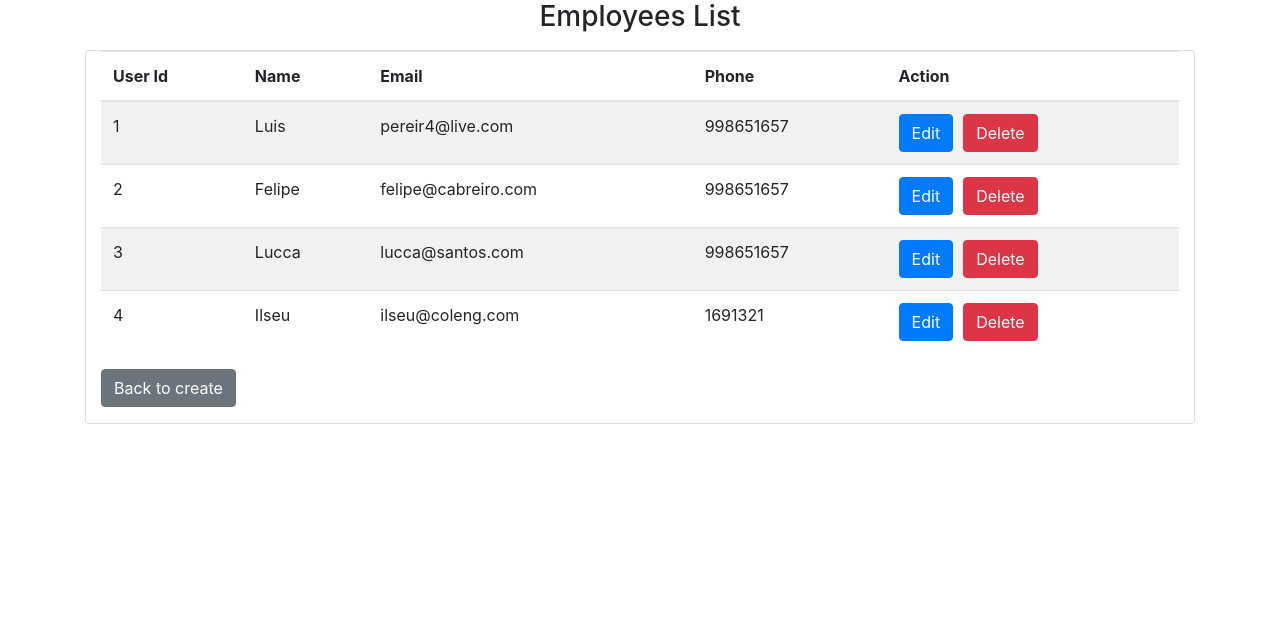
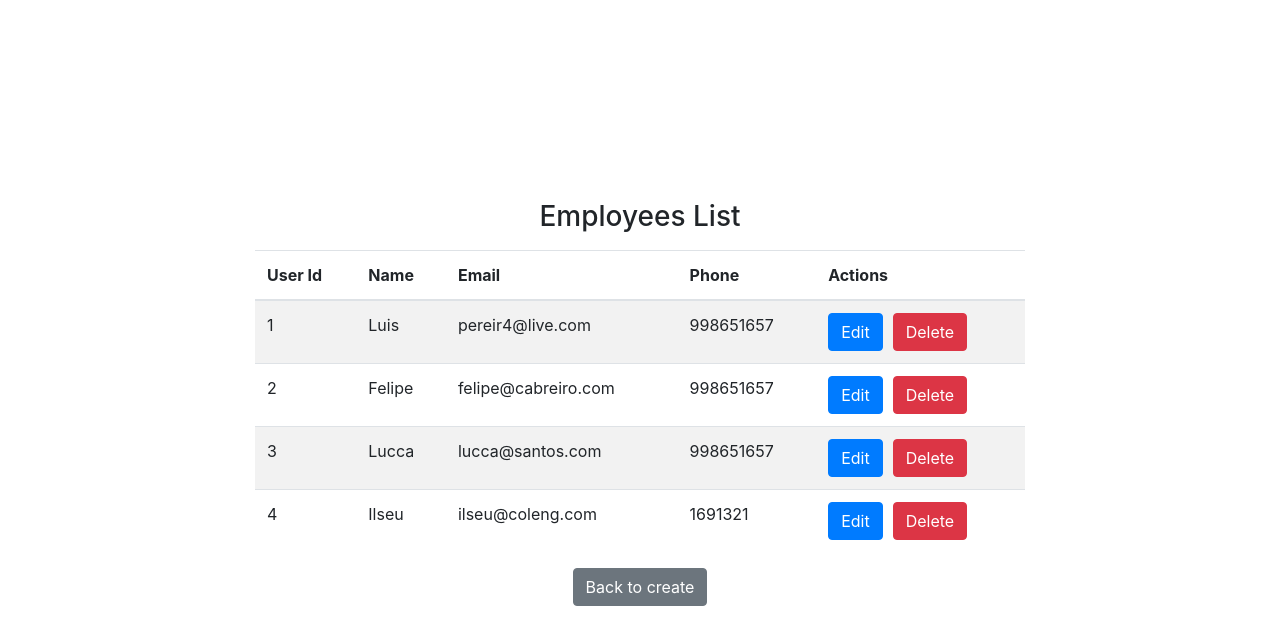
Before and after one commit to Dell-Projects/angular_http_client, an Angular app: page /employees-list in a window 1280 px wide. Shown: the top 644 px of the page. Built offline with nearby package versions, Linux system fonts and the light colour scheme; data requests are answered from the project's data file.

Commit message:
Layout finished

```diff
--- a/src/app/employees-list/employees-list.component.html
+++ b/src/app/employees-list/employees-list.component.html
@@ -6,10 +6,9 @@
     </div>
 
     <div *ngIf="Employee.length !== 0">
-        <h3 class="mb-3 text-center">Employees List</h3>
 
-        <div class="card">
-
+        <div class="list-container">
+            <h3 class="mb-3 text-center">Employees List</h3>
             <div class="col-md-12">
                 <table class="table table-striped">
                     <thead>
@@ -18,7 +17,7 @@
                             <th scope="col">Name</th>
                             <th scope="col">Email</th>
                             <th scope="col">Phone</th>
-                            <th scope="col">Action</th>
+                            <th scope="col">Actions</th>
                         </tr>
                     </thead>
                     <tbody>
@@ -35,11 +34,13 @@
                         </tr>
                     </tbody>
                 </table>
-
-                <p class="center-button" class="btn btn-secondary" routerLink="/create-employee">Back to create</p>
-
             </div>
 
+            <div class="container-fluid">
+                <div class="col-sm-12 text-center">
+                    <p class="btn btn-secondary" routerLink="/create-employee">Back to create</p>
+                </div>
+            </div>
         </div>
 
     </div>
--- a/src/styles.css
+++ b/src/styles.css
@@ -1,3 +1,12 @@
+.list-container {
+    width: 800px;
+    height: 800px;
+    position: absolute;
+    left: 50%;
+    top: 50%;
+    transform: translate(-50%, -25%);
+}
+
 .create-container {
     width: 300px;
     height: 300px;
```
